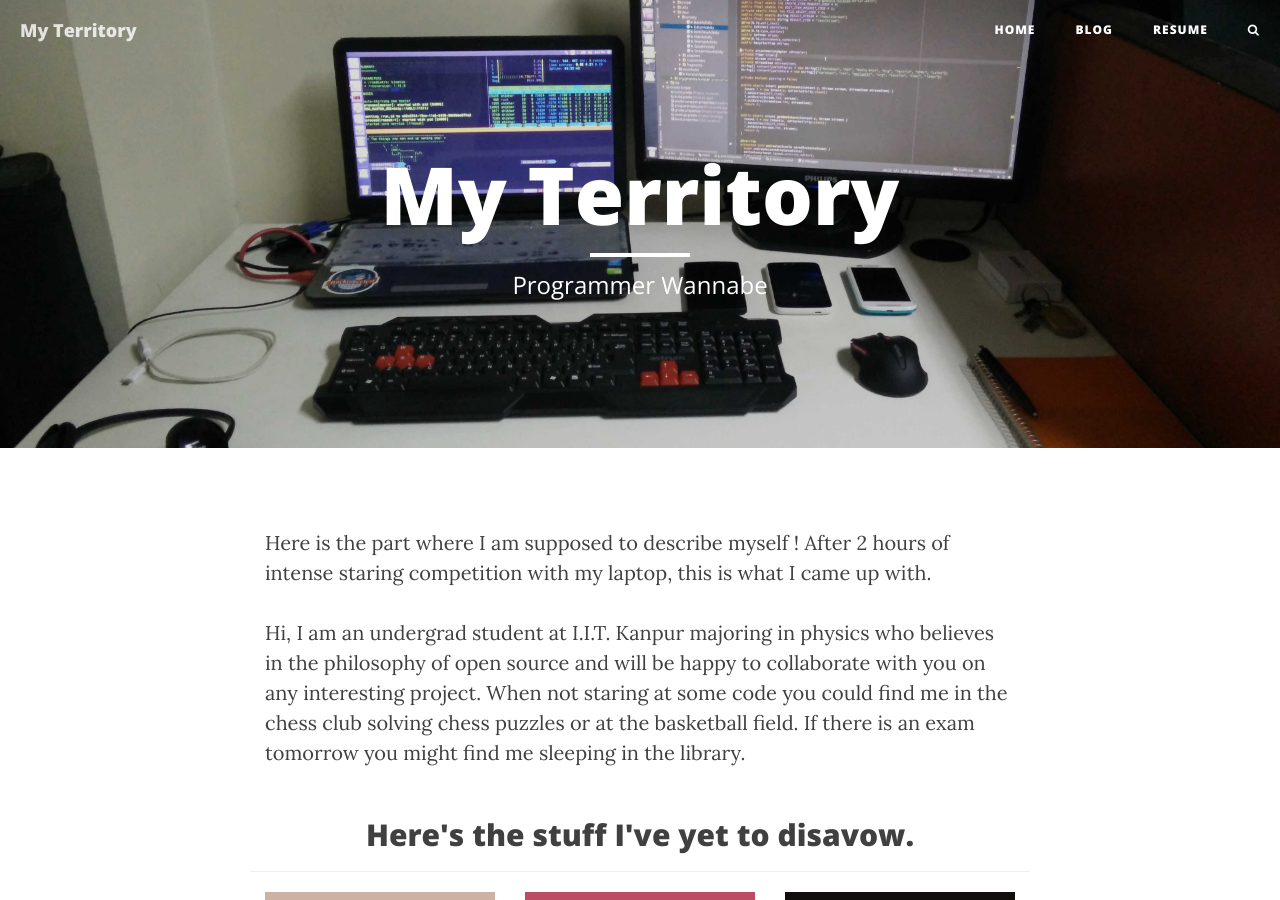
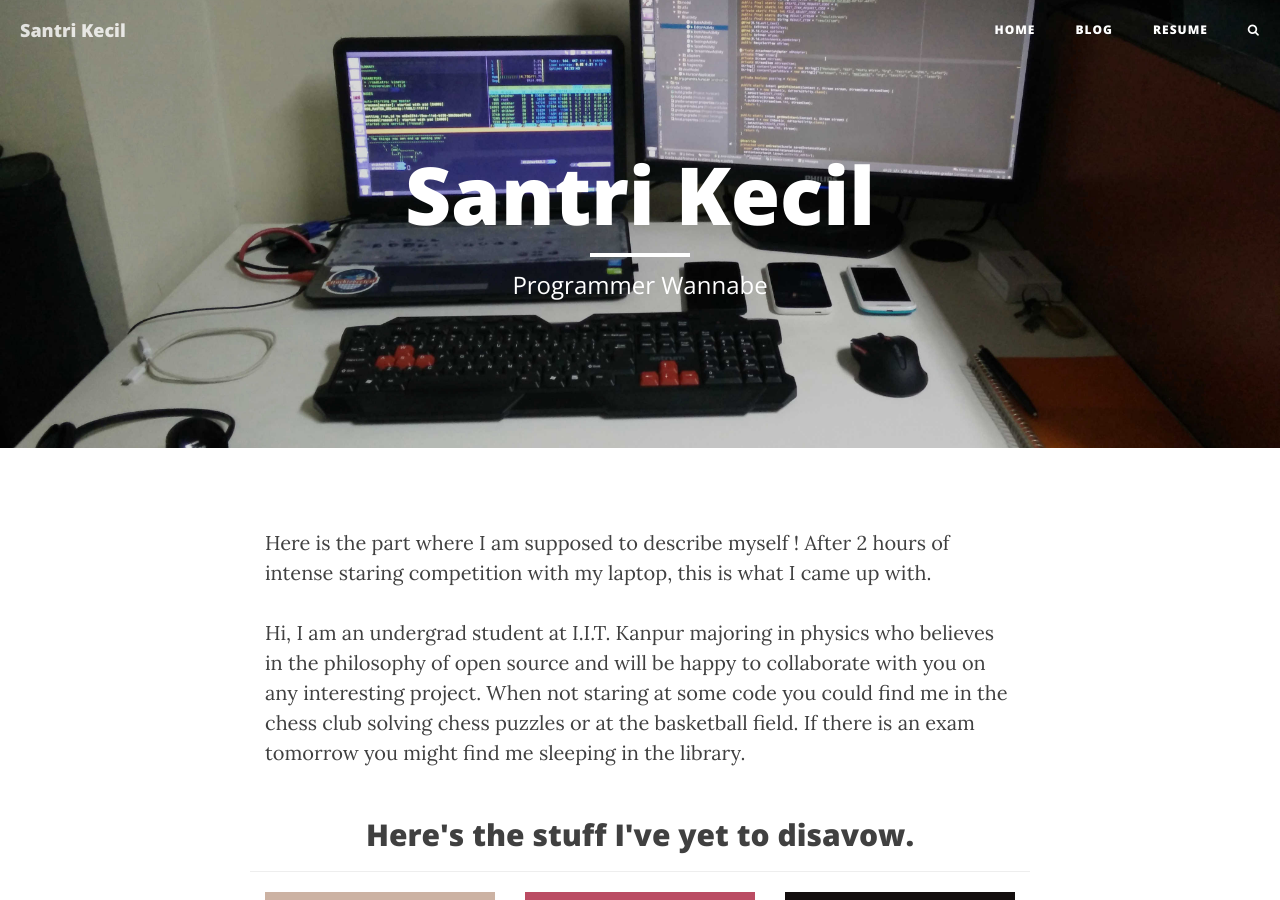
Before and after one commit to massiswantoo/massiswantoo.github.io, a Jekyll site: the page built from Shikherverma.github.io-master/index.html, in a window 1280 px wide and 900 px high. Built offline with Jekyll 4.4.1, drawn with Linux system fonts in a browser that asks for light colours; nearby versions of some CDN libraries; some of the changed text lies outside the part shown.

Commit message:
Update _config.yml

```diff
--- a/Shikherverma.github.io-master/_config.yml
+++ b/Shikherverma.github.io-master/_config.yml
@@ -1,15 +1,15 @@
 # Site settings
-title: My Territory
-blog_title: My Territory
+title: Santri Kecil
+blog_title: Santri Kecil
 header-img: img/home-bg.jpg
 email: root@shikherverma.com
-copyright_name: ShikherVerma
+copyright_name: Mas Siswanto
 description: "Online Territory of Shikher Verma"
 baseurl: "" #base url is for when the site is not at the root but at some subdirectory.
 url: http://shikherverma.com #only used in disque comments for now
 disqus_url: shikherverma.com # disque comments are broken if you send http:// along with url
-github_username:  shikherverma
-facebook_username:  shikherverma1
+github_username:  massiswantoo
+facebook_username:  100009744047212
 collections:
   - portfolio
 
```
